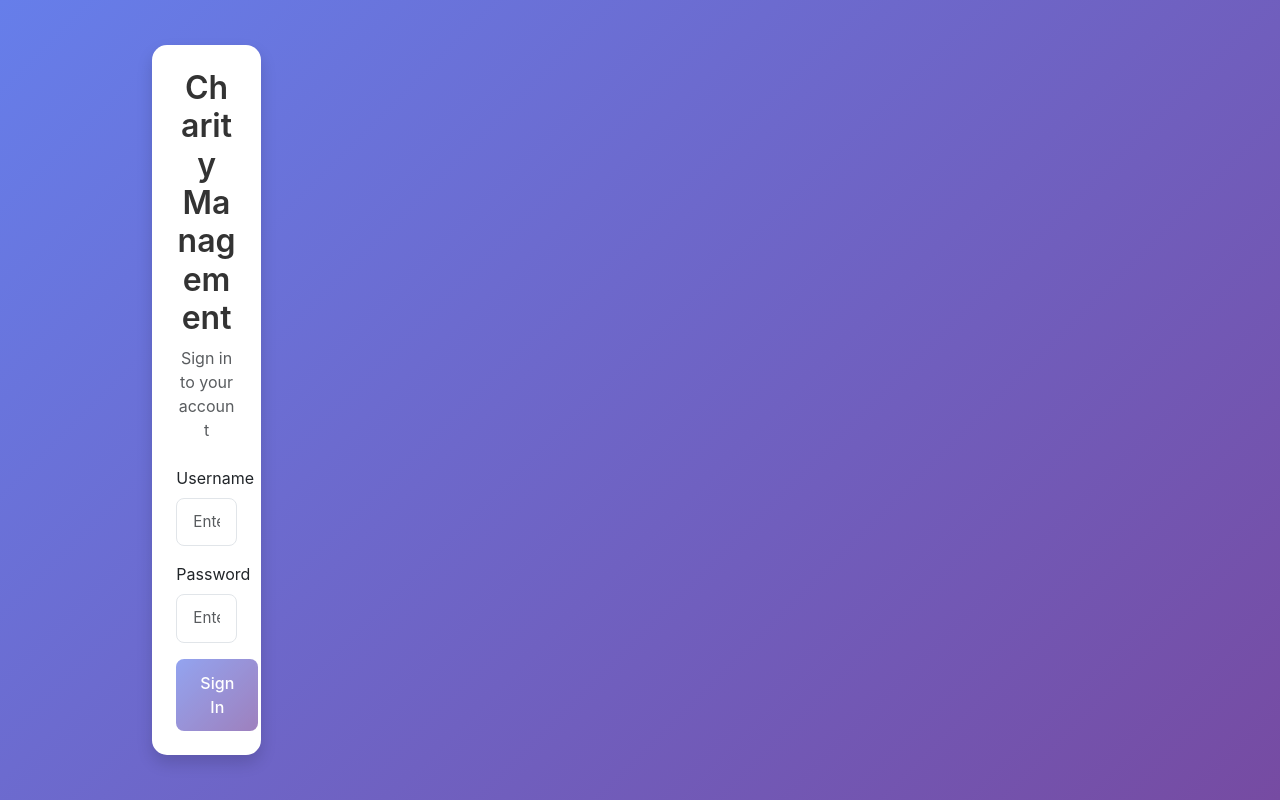
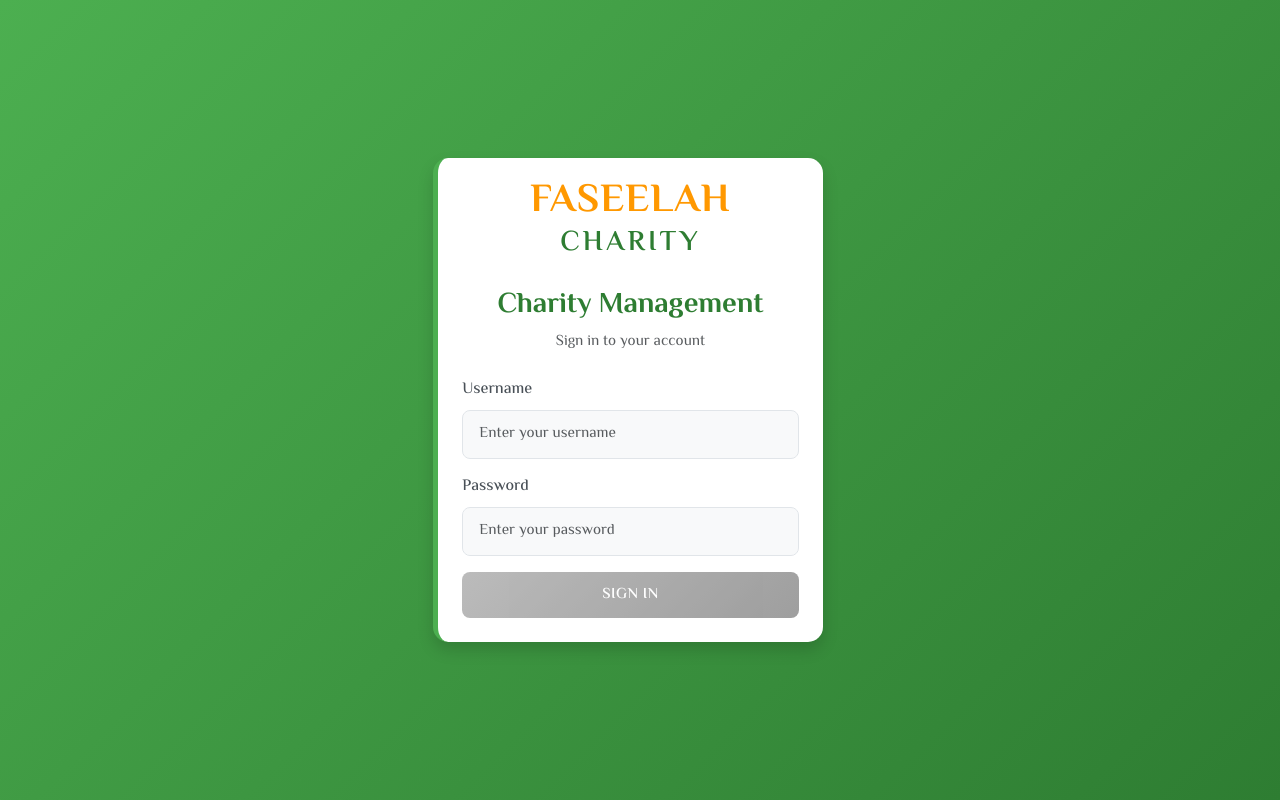
Before and after one commit to benbakka/newFrontOrphan, an Angular app: page /login in a window 1280 px wide. Built offline with nearby package versions, Linux system fonts and the light colour scheme.

Commit message:
second commit

```diff
--- a/src/app/features/auth/login/login.component.html
+++ b/src/app/features/auth/login/login.component.html
@@ -1,9 +1,15 @@
 <div class="login-container">
   <div class="row justify-content-center">
     <div class="col-md-6 col-lg-4">
-      <div class="card shadow">
+      <div class="card shadow login-card">
         <div class="card-body p-4">
           <div class="text-center mb-4">
+            <div class="logo-container mb-4">
+              <div class="text-logo">
+                <span class="logo-text-primary">FASEELAH</span>
+                <span class="logo-text-secondary">CHARITY</span>
+              </div>
+            </div>
             <h2 class="card-title">Charity Management</h2>
             <p class="text-muted">Sign in to your account</p>
           </div>
--- a/src/app/features/auth/login/login.component.scss
+++ b/src/app/features/auth/login/login.component.scss
@@ -2,23 +2,101 @@
   min-height: 100vh;
   display: flex;
   align-items: center;
-  background: linear-gradient(135deg, #667eea 0%, #764ba2 100%);
+  background: linear-gradient(135deg, #4CAF50 0%, #2E7D32 100%);
   padding: 20px;
+  font-family: 'El Messiri', sans-serif;
+  position: relative;
+  overflow: hidden;
+
+  &::before {
+    content: '';
+    position: absolute;
+    top: -50px;
+    left: -50px;
+    right: -50px;
+    bottom: -50px;
+    background-image: radial-gradient(circle, rgba(255,255,255,0.1) 1px, transparent 1px);
+    background-size: 20px 20px;
+    opacity: 0.05;
+    z-index: 0;
+  }
+
+  .row {
+    position: relative;
+    z-index: 1;
+    width: 100%;
+  }
 }
 
 .card {
   border: none;
   border-radius: 15px;
+  box-shadow: 0 10px 30px rgba(0, 0, 0, 0.15);
+  overflow: hidden;
+}
+
+.login-card {
+  animation: fadeInUp 0.6s ease-out;
+  border-left: 5px solid #4CAF50;
+  transform: translateY(0);
+  transition: transform 0.3s ease;
+
+  &:hover {
+    transform: translateY(-5px);
+  }
+}
+
+@keyframes fadeInUp {
+  from {
+    opacity: 0;
+    transform: translateY(20px);
+  }
+  to {
+    opacity: 1;
+    transform: translateY(0);
+  }
 }
 
 .card-body {
-  padding: 2rem;
+  padding: 2.5rem;
 }
 
 .card-title {
-  color: #333;
-  font-weight: 600;
+  color: #2E7D32;
+  font-weight: 700;
   margin-bottom: 0.5rem;
+  font-family: 'El Messiri', sans-serif;
+  font-size: 1.8rem;
+}
+
+.logo-container {
+  margin-bottom: 1.5rem;
+  text-align: center;
+}
+
+.text-logo {
+  display: flex;
+  flex-direction: column;
+  align-items: center;
+  margin-bottom: 1rem;
+
+  .logo-text-primary {
+    font-family: 'El Messiri', sans-serif;
+    font-size: 2.5rem;
+    font-weight: 700;
+    color: #FF9800;
+    letter-spacing: 1px;
+    line-height: 1;
+  }
+
+  .logo-text-secondary {
+    font-family: 'El Messiri', sans-serif;
+    font-size: 1.8rem;
+    font-weight: 600;
+    color: #2E7D32;
+    letter-spacing: 3px;
+    text-transform: uppercase;
+  }
 }
 
 .form-control {
@@ -26,30 +104,47 @@
   border: 1px solid #e1e5e9;
   padding: 0.75rem 1rem;
   font-size: 0.95rem;
+  transition: all 0.3s ease;
+  background-color: #f8f9fa;
 }
 
 .form-control:focus {
-  border-color: #667eea;
-  box-shadow: 0 0 0 0.2rem rgba(102, 126, 234, 0.25);
+  border-color: #4CAF50;
+  box-shadow: 0 0 0 0.2rem rgba(76, 175, 80, 0.25);
+  background-color: #fff;
+}
+
+.form-label {
+  font-weight: 500;
+  color: #495057;
+  font-family: 'El Messiri', sans-serif;
+  margin-bottom: 0.5rem;
 }
 
 .btn-primary {
-  background: linear-gradient(135deg, #667eea 0%, #764ba2 100%);
+  background: linear-gradient(135deg, #4CAF50 0%, #2E7D32 100%);
   border: none;
   border-radius: 8px;
   padding: 0.75rem 1.5rem;
-  font-weight: 500;
+  font-weight: 600;
   transition: all 0.3s ease;
+  font-family: 'El Messiri', sans-serif;
+  letter-spacing: 0.5px;
+  text-transform: uppercase;
+  font-size: 0.95rem;
 }
 
 .btn-primary:hover {
   transform: translateY(-2px);
-  box-shadow: 0 4px 12px rgba(102, 126, 234, 0.4);
+  box-shadow: 0 4px 12px rgba(76, 175, 80, 0.4);
+  background: linear-gradient(135deg, #43A047 0%, #2E7D32 100%);
 }
 
 .btn-primary:disabled {
   transform: none;
   opacity: 0.7;
+  cursor: not-allowed;
+  background: linear-gradient(135deg, #9E9E9E 0%, #757575 100%);
 }
 
 .alert-danger {
@@ -57,4 +152,15 @@
   border: none;
   background-color: #f8d7da;
   color: #721c24;
+  font-family: 'El Messiri', sans-serif;
+  padding: 0.75rem 1rem;
+  margin-bottom: 1.5rem;
+  box-shadow: 0 2px 5px rgba(0, 0, 0, 0.05);
 }
+
+.text-muted {
+  color: #6c757d;
+  font-family: 'El Messiri', sans-serif;
+  font-size: 0.95rem;
+  margin-bottom: 1.5rem;
+}
--- a/src/app/features/auth/login/login.component.ts
+++ b/src/app/features/auth/login/login.component.ts
@@ -16,6 +16,7 @@ export class LoginComponent {
   loginForm: FormGroup;
   isLoading = false;
   errorMessage = '';
+  logoPath = 'assets/images/logo.png';
 
   constructor(
     private fb: FormBuilder,
```
Also changed, not shown: src/assets/images/charity-logo.svg (deleted).
